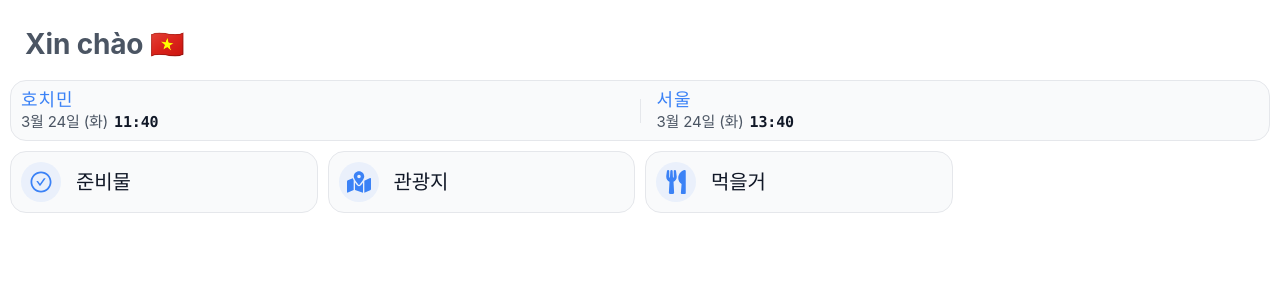
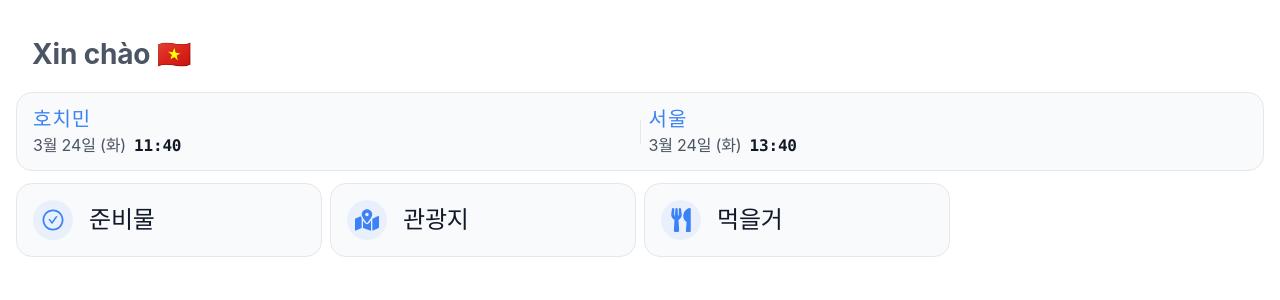
Before and after one commit to gowildyj/guidebook, a React (Vite) app: page /#/ in a window 1280 px wide. Shown: the top 300 px of the page. Built offline with nearby package versions, Linux system fonts and the light colour scheme.

Commit message:
font, gap, padding 변수화

```diff
--- a/src/components/DualTime.module.css
+++ b/src/components/DualTime.module.css
@@ -2,22 +2,22 @@
   display: flex;
   align-items: center;
   background: var(--bg-sub);
-  padding: 10px;
+  padding: var(--padding-inner);
   border-radius: var(--border-radius);
   border: 1px solid var(--border);
   margin-top: 12px;
-  gap: 16px;
+  gap: var(--gap);
 }
 
 .clockItem {
   flex: 1;
   display: flex;
   flex-direction: column;
-  gap: 5px;
+  gap: var(--gap);
 }
 
 .cityTag {
-  font-size: 18px;
+  font-size: var(--font-lg);
   font-weight: 800;
   color: var(--accent);
   letter-spacing: 0.05em;
@@ -26,18 +26,18 @@
 .timeWrap {
   display: flex;
   align-items: baseline;
-  gap: 6px;
+  gap: var(--gap);
 }
 
 .time {
-  font-size: 15px;
+  font-size: var(--font-sm);
   font-weight: 700;
   color: var(--text-h);
   font-family: var(--mono);
 }
 
 .date {
-  font-size: 15px;
+  font-size: var(--font-sm);
   color: var(--text);
   /* opacity: 0.7; */
 }
--- a/src/components/IconCard.module.css
+++ b/src/components/IconCard.module.css
@@ -2,9 +2,9 @@
   background-color: var(--bg-sub);
   border: 1px solid var(--border);
   border-radius: var(--border-radius);
-  padding: 10px;
+  padding: var(--padding-inner);
   display: flex;
-  gap: 15px;
+  gap: var(--gap-lg);
   overflow: hidden;
   transition: all 0.25s cubic-bezier(0.4, 0, 0.2, 1);
 }
@@ -34,13 +34,13 @@
 .cardContent {
   display: flex;
   flex-direction: column;
-  gap: 10px;
+  gap: var(--gap);
   flex: 1;
   /* text-align: center; */
 }
 
 .title {
-  font-size: 20px;
+  font-size: var(--font-xl);
   font-weight: 600;
   color: var(--text-h);
   margin: 0;
--- a/src/components/ImageCard.module.css
+++ b/src/components/ImageCard.module.css
@@ -2,13 +2,13 @@
   background-color: var(--bg-sub);
   border: 1px solid var(--border);
   border-radius: var(--border-radius);
-  /* padding: 10px; */
+  /* padding: var(--padding-inner); */
   display: flex;
   flex-direction: column;
   justify-content: flex-start;
   align-items: stretch;
   text-align: center;
-  gap: 10px;
+  gap: var(--gap);
   overflow: hidden;
   transition: all 0.25s cubic-bezier(0.4, 0, 0.2, 1);
 }
@@ -24,19 +24,19 @@
   /* justify-content: center;
   align-items: center;
   text-align: center; */
-  gap: 10px;
-  padding-bottom: 10px;
+  gap: var(--gap);
+  padding-bottom: var(--padding-inner-sm);
 }
 
 .title {
-  font-size: 20px;
+  font-size: var(--font-lg);
   font-weight: 600;
   color: var(--text-h);
   margin: 0;
 }
 
 .description {
-  font-size: 14px;
+  font-size: var(--font-md);
   font-weight: 500;
   color: var(--text);
 }
--- a/src/pages/Home.module.css
+++ b/src/pages/Home.module.css
@@ -1,14 +1,14 @@
 /* Home.module.css */
 
 .container {
-  padding: 10px;
+  padding: var(--padding-inner);
 }
 
 .menuContainer {
   display: grid;
   grid-template-columns: repeat(2, 1fr);
   align-items: stretch;
-  gap: 10px;
+  gap: var(--gap);
 }
 
 /* 태블릿 이상 */
@@ -27,11 +27,11 @@
 
 /**/
 .menuHeader {
-  padding: 10px 0;
+  padding: var(--padding-inner-sm) 0;
 }
 
 .menuTitle {
-  font-size: 28px;
+  font-size: var(--font-xxl);
   font-weight: bold;
-  padding: 10px 15px;
+  padding: var(--padding-inner-sm) var(--padding-inner);
 }
--- a/src/styles/variables.css
+++ b/src/styles/variables.css
@@ -1,4 +1,17 @@
 :root {
+  --padding-inner: 16px;
+  --padding-inner-sm: 12px;
+
+  --gap: 8px;
+  --gap-lg: 16px;
+
+  --font-xs: 14px;
+  --font-sm: 16px;
+  --font-md: 18px;
+  --font-lg: 20px;
+  --font-xl: 24px;
+  --font-xxl: 28px;
+
   --text: #4b5563;
   --text-h: #111827;
   --bg: #fff;
```
